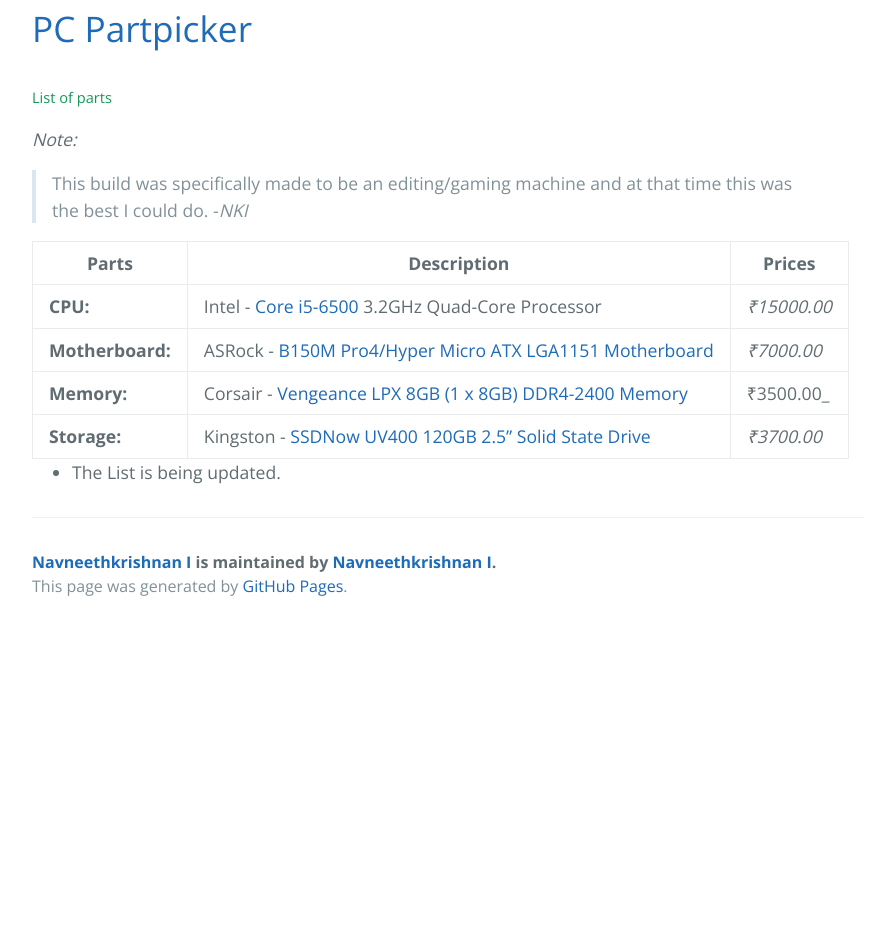
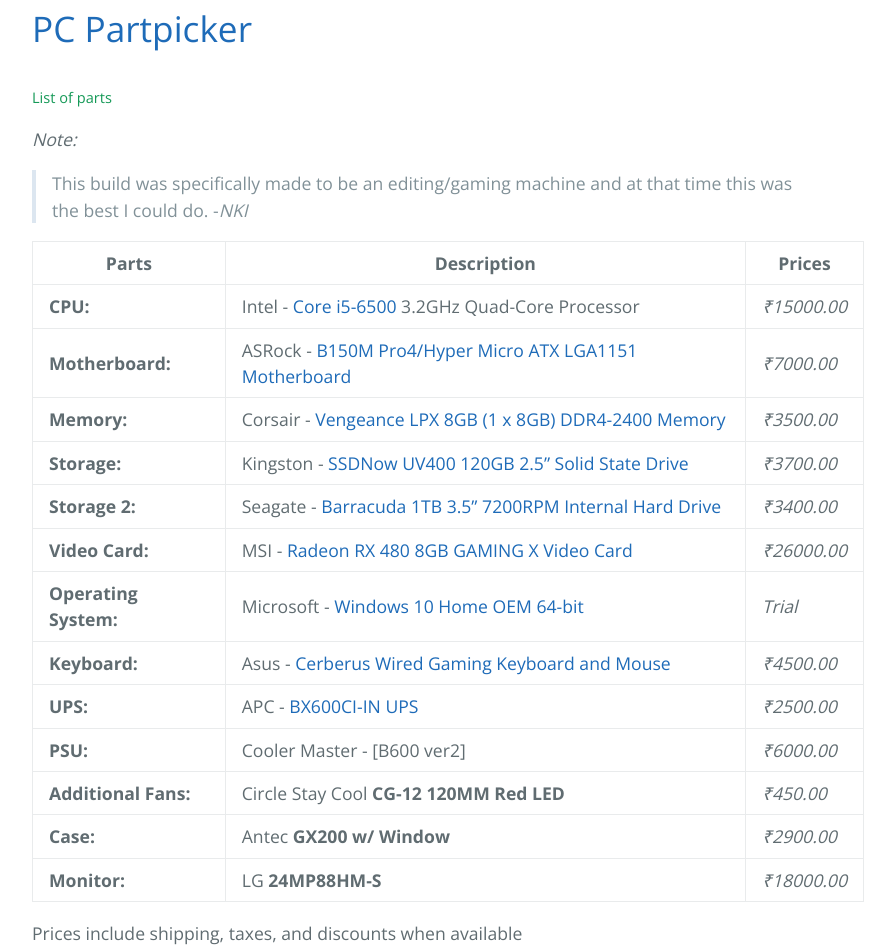
Before and after one commit to Navneet-Suresh/Navneet-Suresh.github.io, a Jekyll site: the page built from _posts/2017-07-24-My-Custom-Gaming-Editing-Build.markdown, in a window 1280 px wide and 1400 px high, scrolled down 528 px. Shown: the top 952 px of the window, without its empty margins (192-1087 px from the left). Built offline with Jekyll 4.4.1, drawn with Linux system fonts in a browser that asks for light colours; our own code applies the rules of GitHub Pages for plain Markdown files; before the commit the page ends 1158 px from its top, so only the background shows below that; some of the changed text lies outside the part shown.

Commit message:
Added all the parts in the table.
Updated as of (24-07-17)
We Built by technavneet.com

```diff
--- a/_posts/2017-07-24-My-Custom-Gaming-Editing-Build.markdown
+++ b/_posts/2017-07-24-My-Custom-Gaming-Editing-Build.markdown
@@ -7,7 +7,20 @@
 | --- | --- | --- |
 | **CPU:** |  Intel - [Core i5-6500](https://in.pcpartpicker.com/product/xwhj4D/intel-cpu-bx80662i56500) 3.2GHz Quad-Core Processor | _₹15000.00_ |
 | **Motherboard:** | ASRock - [B150M Pro4/Hyper Micro ATX LGA1151 Motherboard](https://in.pcpartpicker.com/product/kcH48d/asrock-b150m-pro4hyper-micro-atx-lga1151-motherboard-b150m-pro4hyper) | _₹7000.00_ |
-| **Memory:** | Corsair - [Vengeance LPX 8GB (1 x 8GB) DDR4-2400 Memory](https://in.pcpartpicker.com/product/sMbkcf/corsair-memory-cmk8gx4m1a2400c16) | ₹3500.00_ |
+| **Memory:** | Corsair - [Vengeance LPX 8GB (1 x 8GB) DDR4-2400 Memory](https://in.pcpartpicker.com/product/sMbkcf/corsair-memory-cmk8gx4m1a2400c16) | _₹3500.00_ |
 | **Storage:** | Kingston - [SSDNow UV400 120GB 2.5" Solid State Drive](https://in.pcpartpicker.com/product/GPFXsY/kingston-ssdnow-uv400-120gb-25-solid-state-drive-suv400s37120g) | _₹3700.00_ |
+| **Storage 2:** | Seagate - [Barracuda 1TB 3.5" 7200RPM Internal Hard Drive](https://in.pcpartpicker.com/product/kLmLrH/seagate-internal-hard-drive-st31000524as) | _₹3400.00_ |
+| **Video Card:** | MSI - [Radeon RX 480 8GB GAMING X Video Card](https://in.pcpartpicker.com/product/7wgPxr/msi-radeon-rx-480-8gb-gaming-x-video-card-radeon-rx-480-gaming-x-8g) | _₹26000.00_ |
+| **Operating System:** | Microsoft - [Windows 10 Home OEM 64-bit](https://in.pcpartpicker.com/product/wtgPxr/microsoft-os-kw900140) | _Trial_ |
+| **Keyboard:** | Asus - [Cerberus Wired Gaming Keyboard and Mouse](https://in.pcpartpicker.com/product/tn648d/asus-cerberus-wired-gaming-keyboard-cerberus-keyboard) | _₹4500.00_ |
+| **UPS:** | APC - [BX600CI-IN UPS](https://in.pcpartpicker.com/product/RVcMnQ/apc-ups-bx600ciin) | _₹2500.00_ |
+| **PSU:** | Cooler Master -  [B600 ver2] | _₹6000.00_ |
+| **Additional Fans:** | Circle Stay Cool **CG-12 120MM Red LED** | _₹450.00_ |
+| **Case:** | Antec **GX200 w/ Window** | _₹2900.00_ |
+| **Monitor:** | LG **24MP88HM-S** | _₹18000.00_ |
 
-* The List is being updated.
+Prices include shipping, taxes, and discounts when available
+
+* Updated as of (24-07-17) |
+> Built by [technavneet](http://www.technavneet.com)
+![technavneet signature](https://cdn.rawgit.com/Navneet-Suresh/media/6aead988b29693478e1d3f699fe206f9474df05b/photos/forum-signature.jpg)
```
